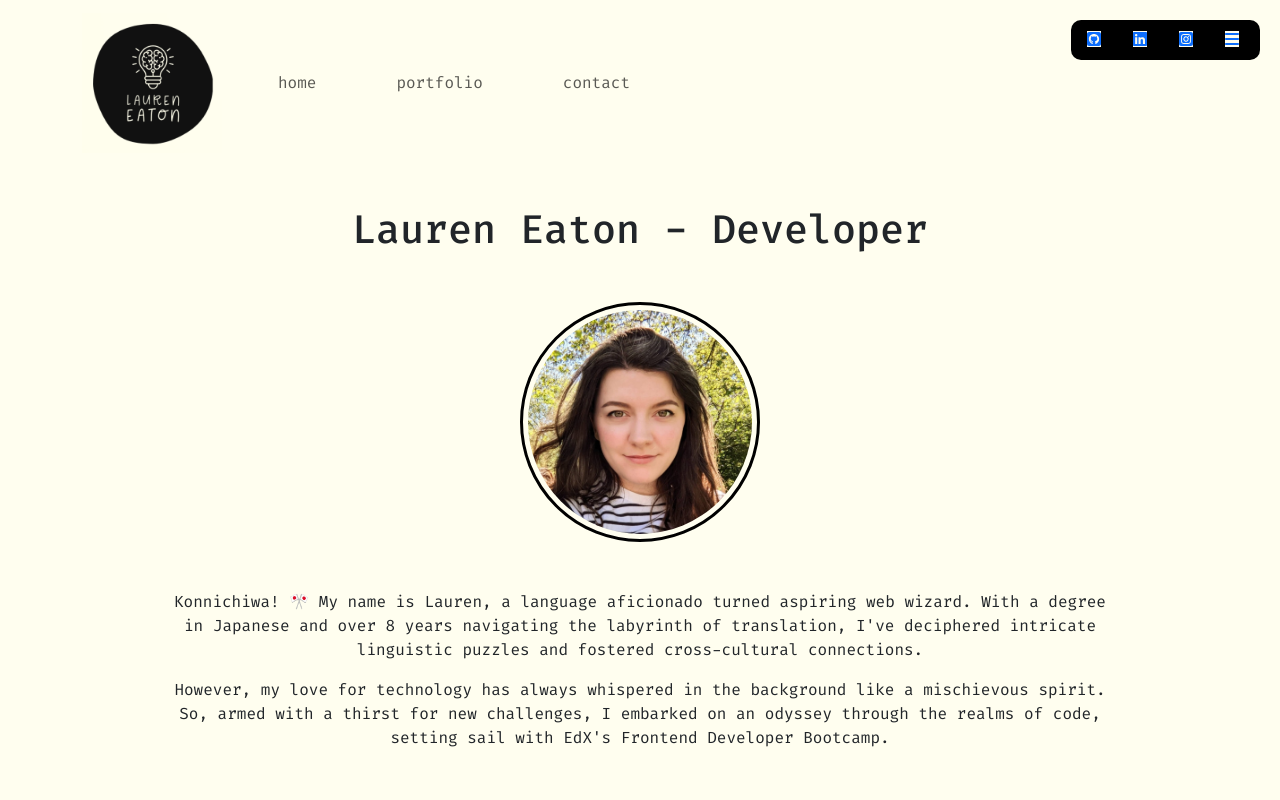
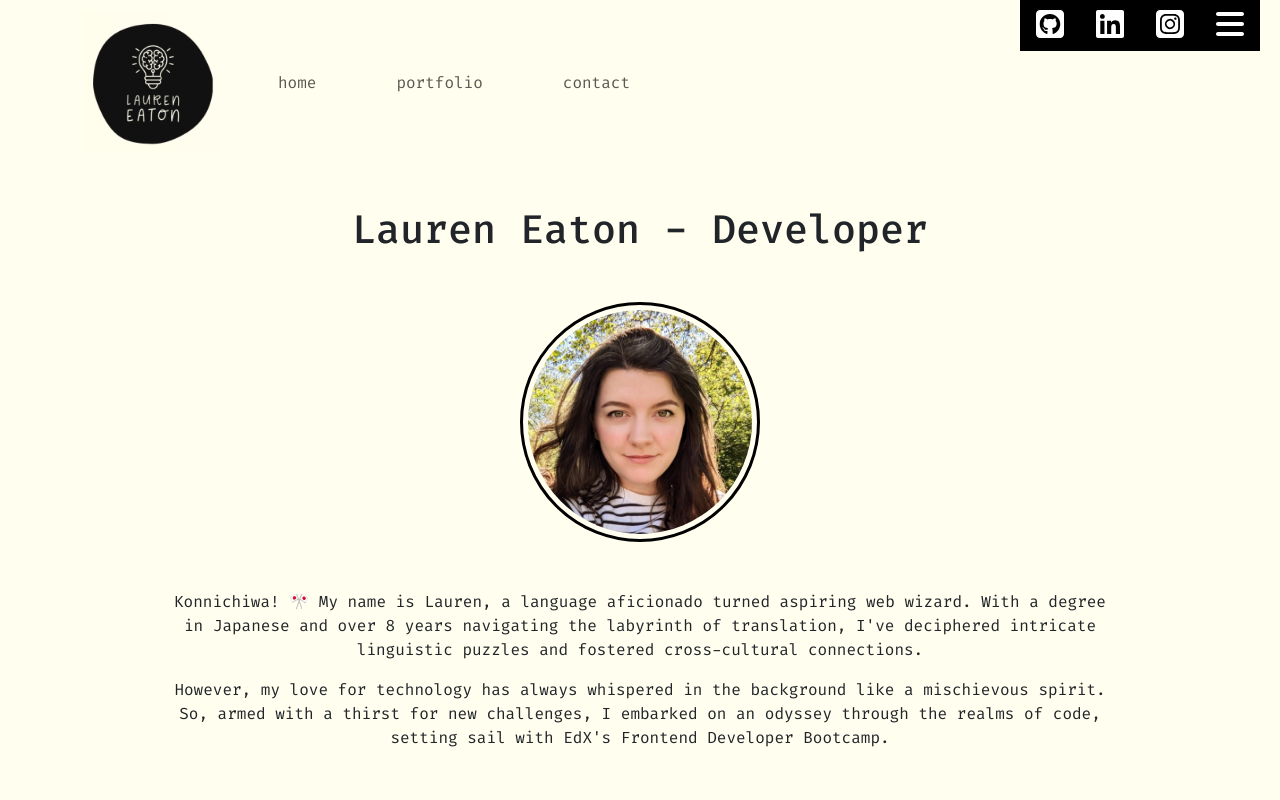
Before and after one commit to eaton-mess/React-Portfolio, a React (Vite) app: page / in a window 1280 px wide. Shown: the top 800 px of the page. Built offline with nearby package versions, Linux system fonts and the light colour scheme.

Commit message:
added navbar and pictures successfully with styling

```diff
--- a/src/components/SocialsTab/index.jsx
+++ b/src/components/SocialsTab/index.jsx
@@ -6,18 +6,38 @@ import { faBars } from '@fortawesome/free-solid-svg-icons';
 
 const SocialsTab = () => {
     return (
-        <Nav className="ml-auto" style={{ position: 'fixed', top: '20px', right: '20px', width: '5cm', background: 'black', borderRadius: '10px' }}>
+        <Nav className="ml-auto" style={{ position: 'fixed', top: '0', right: '20px', maxWidth: '15em', background: 'black' }}>
             <Nav.Link>
-                <FontAwesomeIcon icon={faGithubSquare} />
+                <FontAwesomeIcon icon={faGithubSquare}
+                    style={{
+                        color: 'white',
+                        backgroundColor: 'transparent'
+                    }}
+                    size="2x" />
             </Nav.Link>
             <Nav.Link>
-                <FontAwesomeIcon icon={faLinkedin} />
+                <FontAwesomeIcon icon={faLinkedin}
+                    style={{
+                        color: 'white',
+                        backgroundColor: 'transparent'
+                    }}
+                    size="2x" />
             </Nav.Link>
             <Nav.Link>
-                <FontAwesomeIcon icon={faInstagramSquare} />
+                <FontAwesomeIcon icon={faInstagramSquare}
+                    style={{
+                        color: 'white',
+                        backgroundColor: 'transparent'
+                    }}
+                    size="2x" />
             </Nav.Link>
             <Nav.Link>
-                <FontAwesomeIcon icon={faBars} />
+                <FontAwesomeIcon icon={faBars}
+                    style={{
+                        color: 'white',
+                        backgroundColor: 'transparent',
+                    }}
+                    size="2x" />
             </Nav.Link>
         </Nav>
     );
```
